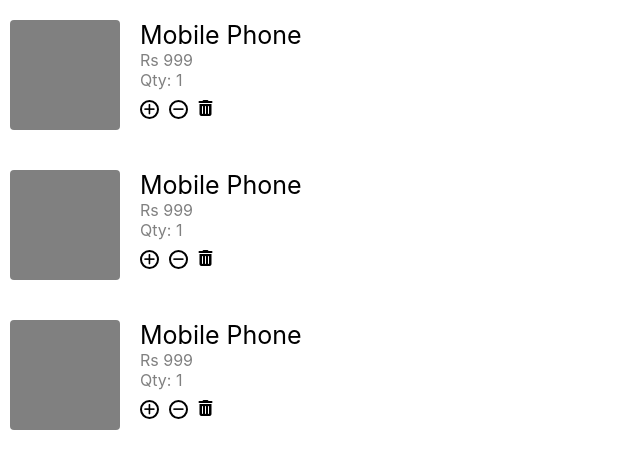
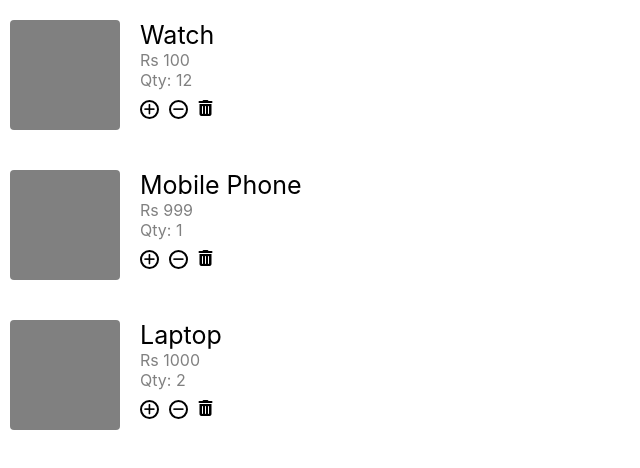
Before and after one commit to dhwanisarokar/cart, a React (Create React App) app: page / in a window 1280 px wide. Shown: the top 468 px of the page, without its empty margins (0-640 px from the left). Built offline with nearby package versions, Linux system fonts and the light colour scheme; the HTML template or start-up script is replaced by a standard one.

Commit message:
add function to delete the cart-Item

```diff
--- a/src/Cart.js
+++ b/src/Cart.js
@@ -2,16 +2,83 @@ import React from "react";
 import CartItem from "./CartItem";
 
 class Cart extends React.Component {
-    // constructor() {
-    //     super(); // this is used to call parent class constructor
-    // }
+    constructor() {
+        super(); // this is used to call parent class constructor
+        this.state = {
+            products: [
+                {
+                    price: 100,
+                    title: "Watch",
+                    qty: 12,
+                    img: '',
+                    id: 1
+                },
+                {
+                    price: 999,
+                    title: "Mobile Phone",
+                    qty: 1,
+                    img: '',
+                    id: 2
+                },
+                {
+                    price: 1000,
+                    title: "Laptop",
+                    qty: 2,
+                    img: '',
+                    id: 3
+                }
+            ]
+        }
+    }
+
+    handleIncreaseQty = (product) => {
+        const { products} = this.state;
+        const index = products.indexOf(product);
+
+        products[index].qty += 1;
+        this.setState({
+            product
+        });
+    }
+
+    handleDecreaseQty = (product) => {
+        if(product.qty > 1){
+            const { products} = this.state;
+            const index = products.indexOf(product);
+
+            products[index].qty -= 1;
+            this.setState({
+                product
+            });
+        }
+        else return;
+    }
+
+    handleDeleteProduct = (id) => {
+        const { products} = this.state;
+
+        const item = products.filter((item) => item.id !== id);
+
+        this.setState({
+            products: item
+        });
+    }
 
     render() {
+        const { products } = this.state;
         return (
             <div className="cart">
-               <CartItem/>
-               <CartItem/>
-               <CartItem/>
+                {products.map((product) => {
+                    return (
+                        <CartItem
+                            product={product}
+                            key={product.id}
+                            onIncreaseQty={this.handleIncreaseQty}
+                            onDecreaseQty={this.handleDecreaseQty}
+                            onDelete={this.handleDeleteProduct}
+                        />
+                    )
+                })}
             </div>
         );
     }
--- a/src/CartItem.js
+++ b/src/CartItem.js
@@ -1,44 +1,10 @@
 import React from "react";
 
 class CartItem extends React.Component {
-    constructor() {
-        super(); // this is used to call parent class constructor
-        this.state = {
-            price: 999,
-            title: "Mobile Phone",
-            qty: 1,
-            img: ''
-        }
-    }
-
-    increaseQty = () => {
-        // setState 1st form
-        // this.setState({
-        //     qty: this.state.qty + 1
-        // });
-
-        // setState 1st form - if previous state required use this.
-        this.setState((prevState) => {
-            return {
-                qty: prevState.qty + 1
-            }
-        });
-    }
-
-    decreaseQty = () => {
-        if (this.state.qty > 1) {
-            this.setState((prevState) => {
-                return {
-                    qty: prevState.qty - 1
-                }
-            });
-        } else {
-            return;
-        }
-    }
 
     render() {
-        const { price, title, qty } = this.state;
+        const { price, title, qty } = this.props.product;
+        const { product, onIncreaseQty, onDecreaseQty, onDelete } = this.props;
         return (
             <div className="cart-item">
                 <div className="left-block" style={styles.image}>
@@ -50,9 +16,18 @@ class CartItem extends React.Component {
                     <div style={{ color: 'grey' }}>Qty: {qty}</div>
                     <div className="cart-item-actions">
                         {/* Buttons */}
-                        <i className="actions-icons fa-solid fa-plus" onClick={this.increaseQty}></i>
-                        <i className="actions-icons fa-solid fa-minus" onClick={this.decreaseQty}></i>
-                        <i className="actions-icons fas fa-trash-alt"></i>
+                        <i
+                            className="actions-icons fa-solid fa-plus"
+                            onClick={() => onIncreaseQty(product)}
+                        ></i>
+                        <i
+                            className="actions-icons fa-solid fa-minus"
+                            onClick={() => onDecreaseQty(product)}
+                        ></i>
+                        <i
+                            className="actions-icons fas fa-trash-alt"
+                            onClick={() => onDelete(product.id)}
+                        ></i>
                     </div>
                 </div>
             </div>
```
